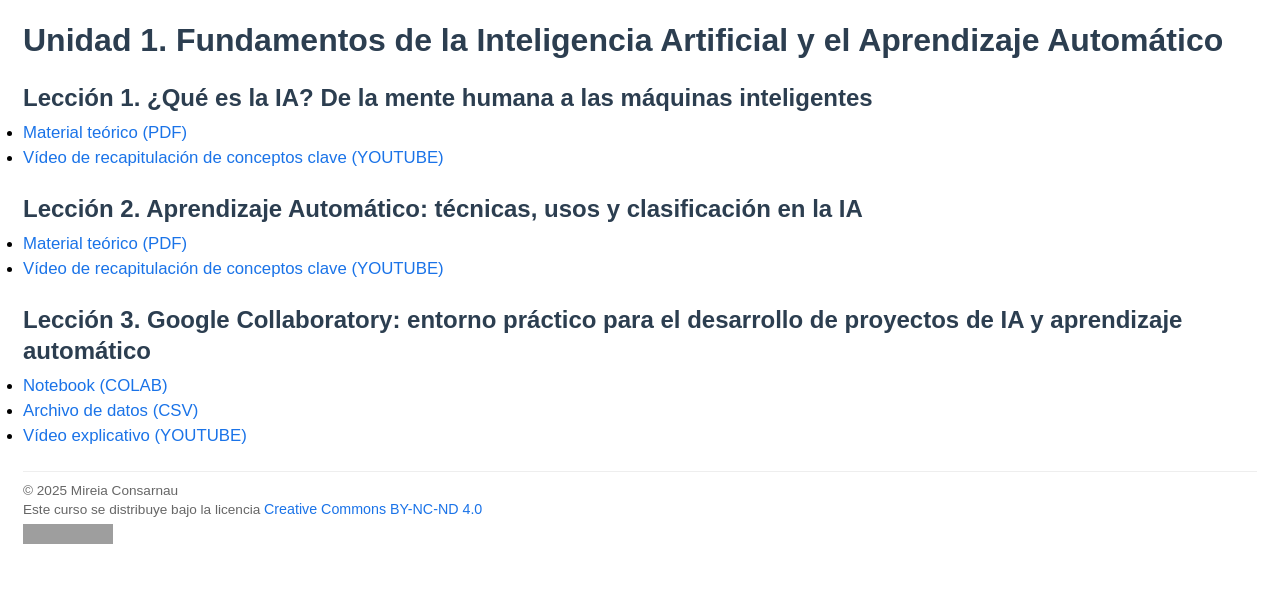
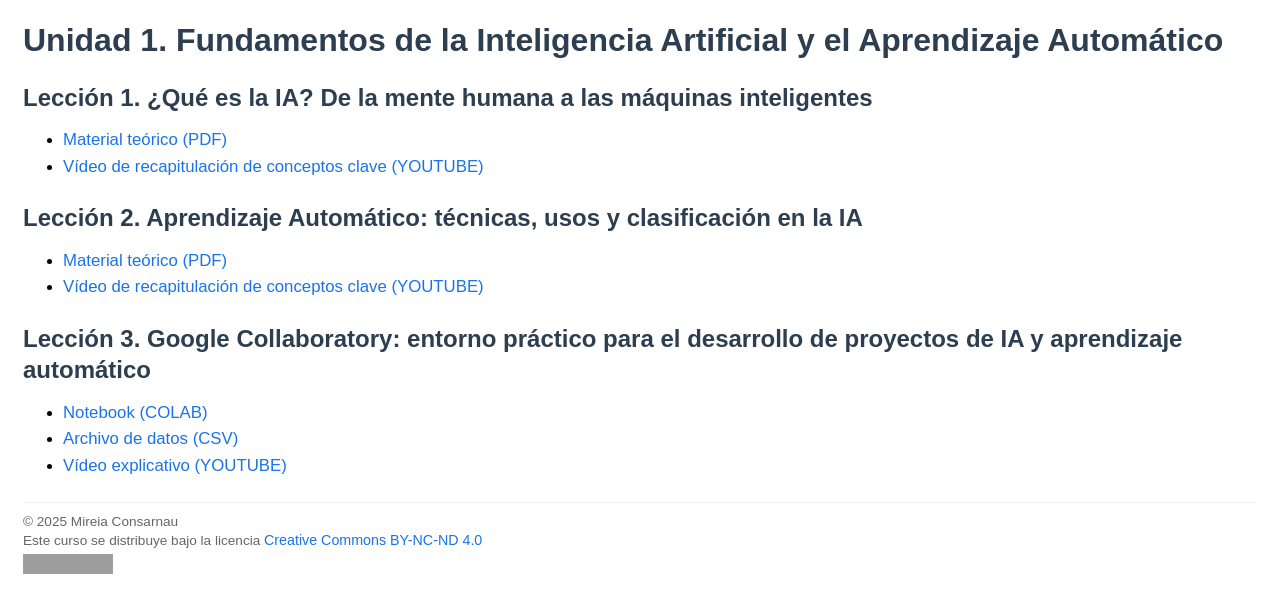
Before and after one commit to mireiaconsarnau/machine_learning, a Jekyll site: the page built from unidad1.md, in a window 1280 px wide. Shown: the top 613 px of the page. Built offline with Jekyll 4.4.1, drawn with Linux system fonts in a browser that asks for light colours; grey boxes are pictures that could not be loaded.

Commit message:
Update custom.css

```diff
--- a/assets/css/custom.css
+++ b/assets/css/custom.css
@@ -41,22 +41,7 @@ body {
   padding: 0 15px;
 }
 
-/* Restaurar listas a los márgenes y sangrías por defecto */
-ul, ol, li {
-  margin: initial;
-  padding: initial;
-  line-height: normal;
-  list-style-position: initial;
-}
 
-/* Ajuste específico para listas de recursos */
-ul.recursos li {
-  display: block;
-}
-
-ul.recursos a {
-  display: inline;
-}
 
 /* Responsividad básica */
 @media (max-width: 600px) {
```
